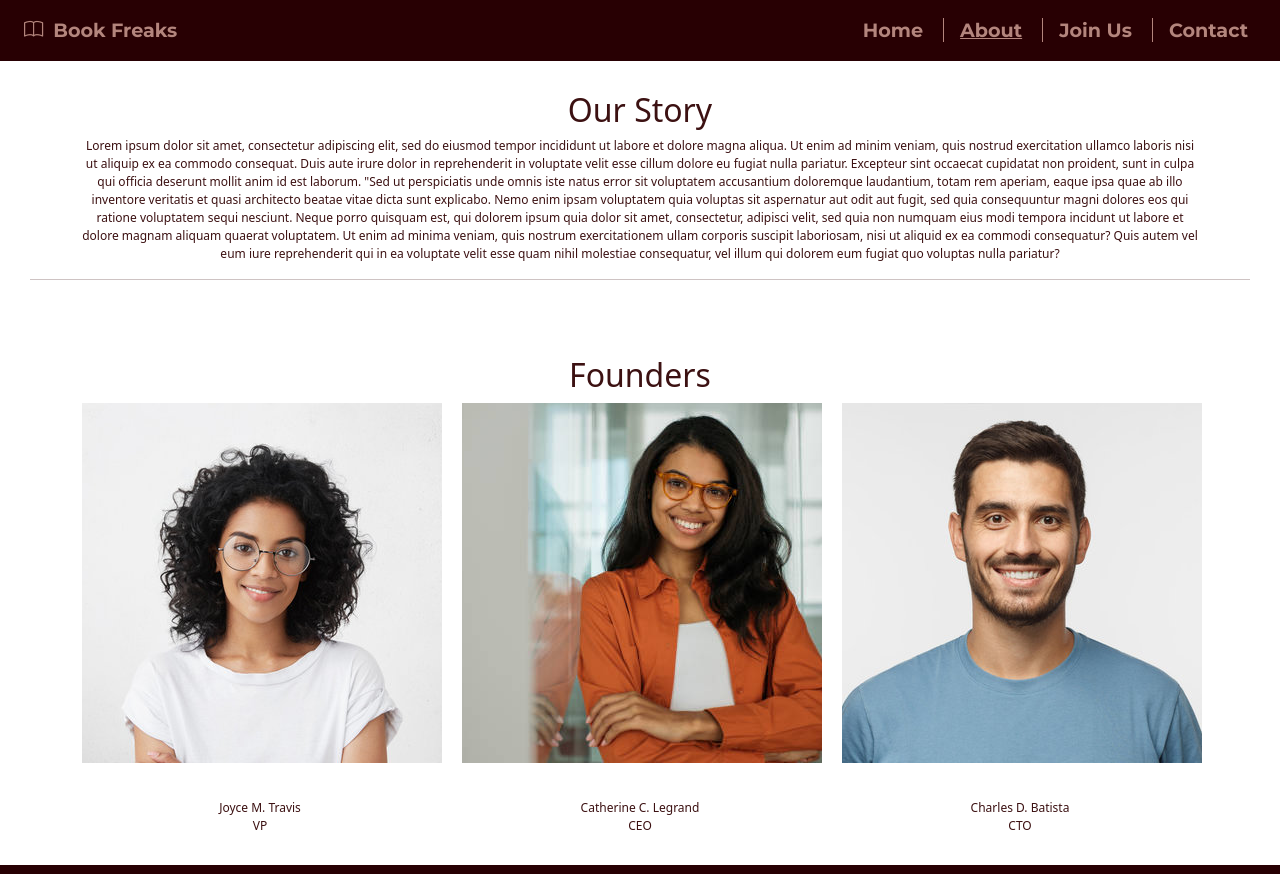
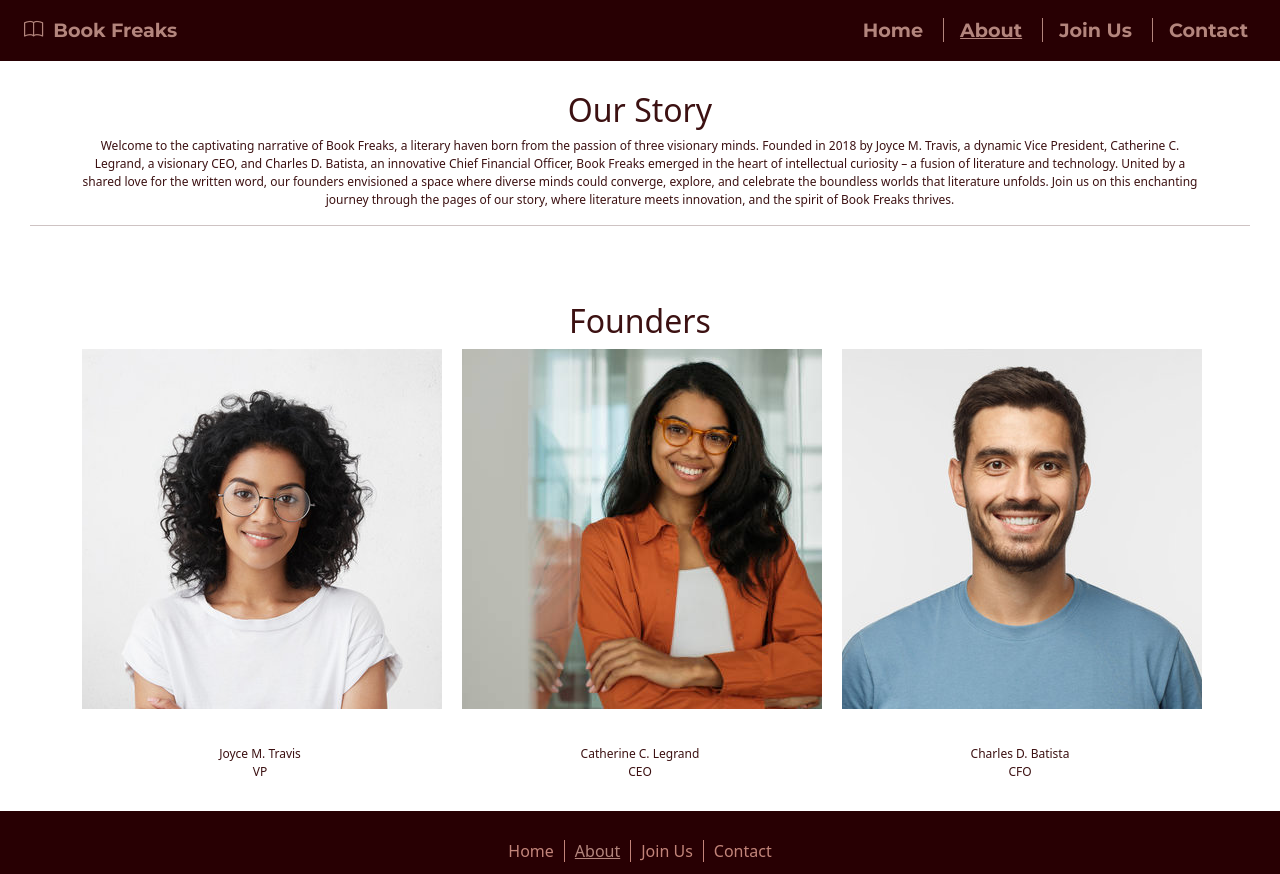
Before and after one commit to Oliwka02/Final-project, a website: page about.html in a window 1280 px wide. Shown: the top 874 px of the page. Drawn offline with nearby package versions, Linux system fonts and the light colour scheme.

Commit message:
Update about.html
added description of our story instead of lorem ipsum

```diff
--- a/about.html
+++ b/about.html
@@ -70,19 +70,7 @@
         <div class="container">
             <div class="row">
                 <div class="col-sm">
-                    Lorem ipsum dolor sit amet, consectetur adipiscing elit, sed do eiusmod tempor incididunt ut labore et dolore
-                    magna aliqua. Ut enim ad minim veniam, quis nostrud exercitation ullamco laboris nisi ut aliquip ex ea commodo
-                    consequat. Duis aute irure dolor in reprehenderit in voluptate velit esse cillum dolore eu fugiat nulla
-                    pariatur. Excepteur sint occaecat cupidatat non proident, sunt in culpa qui officia deserunt mollit anim id
-                    est laborum. "Sed ut perspiciatis unde omnis iste natus error sit voluptatem accusantium doloremque
-                    laudantium, totam rem aperiam, eaque ipsa quae ab illo inventore veritatis et quasi architecto beatae vitae
-                    dicta sunt explicabo. Nemo enim ipsam voluptatem quia voluptas sit aspernatur aut odit aut fugit, sed quia
-                    consequuntur magni dolores eos qui ratione voluptatem sequi nesciunt. Neque porro quisquam est, qui dolorem
-                    ipsum quia dolor sit amet, consectetur, adipisci velit, sed quia non numquam eius modi tempora incidunt ut
-                    labore et dolore magnam aliquam quaerat voluptatem. Ut enim ad minima veniam, quis nostrum exercitationem
-                    ullam corporis suscipit laboriosam, nisi ut aliquid ex ea commodi consequatur? Quis autem vel eum iure
-                    reprehenderit qui in ea voluptate velit esse quam nihil molestiae consequatur, vel illum qui dolorem eum
-                    fugiat quo voluptas nulla pariatur?
+                    Welcome to the captivating narrative of Book Freaks, a literary haven born from the passion of three visionary minds. Founded in 2018 by Joyce M. Travis, a dynamic Vice President, Catherine C. Legrand, a visionary CEO, and Charles D. Batista, an innovative Chief Financial Officer, Book Freaks emerged in the heart of intellectual curiosity – a fusion of literature and technology. United by a shared love for the written word, our founders envisioned a space where diverse minds could converge, explore, and celebrate the boundless worlds that literature unfolds. Join us on this enchanting journey through the pages of our story, where literature meets innovation, and the spirit of Book Freaks thrives.
                 </div>
             </div>
         </div>
@@ -129,7 +117,7 @@
                         CEO
                     </div>
                     <div class="col-sm">
-                        CTO
+                        CFO
                     </div>
                 </div>
             </div>
```
